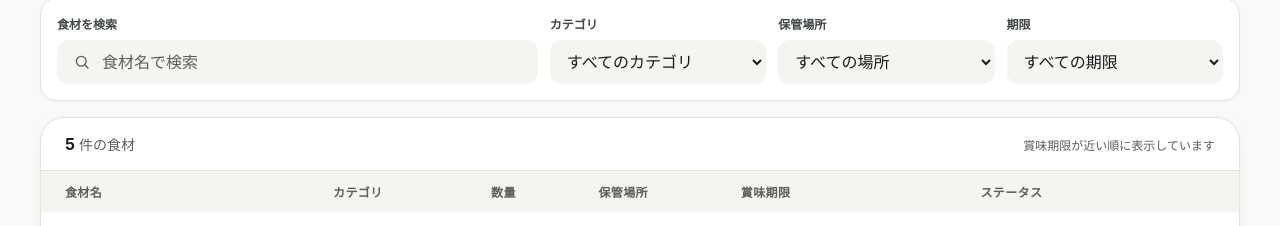
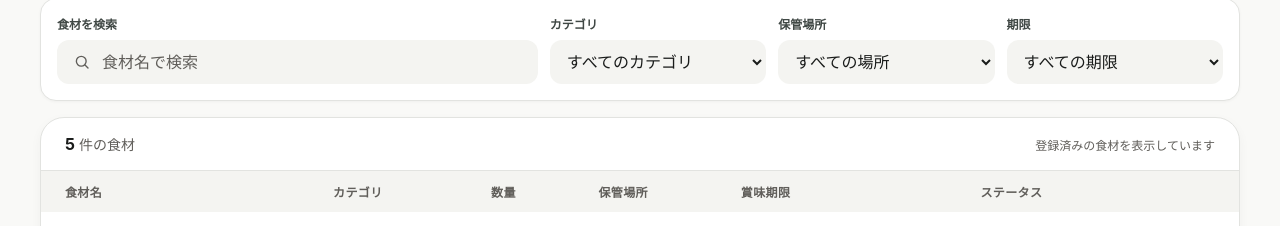
Before and after one commit to yoosaa/stockly, a React (Vite) app: page / in a window 1280 px wide. Shown: the part 522-748 px from the top of the page. Built offline with nearby package versions, Linux system fonts and the light colour scheme.

Commit message:
微修正

```diff
--- a/src/features/foods/presentation/components/FoodTable.tsx
+++ b/src/features/foods/presentation/components/FoodTable.tsx
@@ -14,9 +14,7 @@ export function FoodTable({ foods, today }: FoodTableProps) {
         <p className="food-table-card__count">
           <strong>{foods.length}</strong> 件の食材
         </p>
-        <p className="food-table-card__hint">
-          賞味期限が近い順に表示しています
-        </p>
+        <p className="food-table-card__hint">登録済みの食材を表示しています</p>
       </div>
 
       <div className="food-table-card__scroller">
--- a/src/features/foods/presentation/components/FoodTableRow.tsx
+++ b/src/features/foods/presentation/components/FoodTableRow.tsx
@@ -1,3 +1,4 @@
+import { parseYmdToLocalDate } from "../../../../shared/utils/date";
 import { getExpiryStatus } from "../../domain/expiryStatus";
 import type { FoodItem } from "../../domain/food";
 import {
@@ -19,7 +20,7 @@ const dateFormatter = new Intl.DateTimeFormat("ja-JP", {
 });
 
 function formatExpiryDate(expiryDate: string) {
-  return dateFormatter.format(new Date(`${expiryDate}T00:00:00`));
+  return dateFormatter.format(parseYmdToLocalDate(expiryDate));
 }
 
 export function FoodTableRow({ food, today }: FoodTableRowProps) {
```
